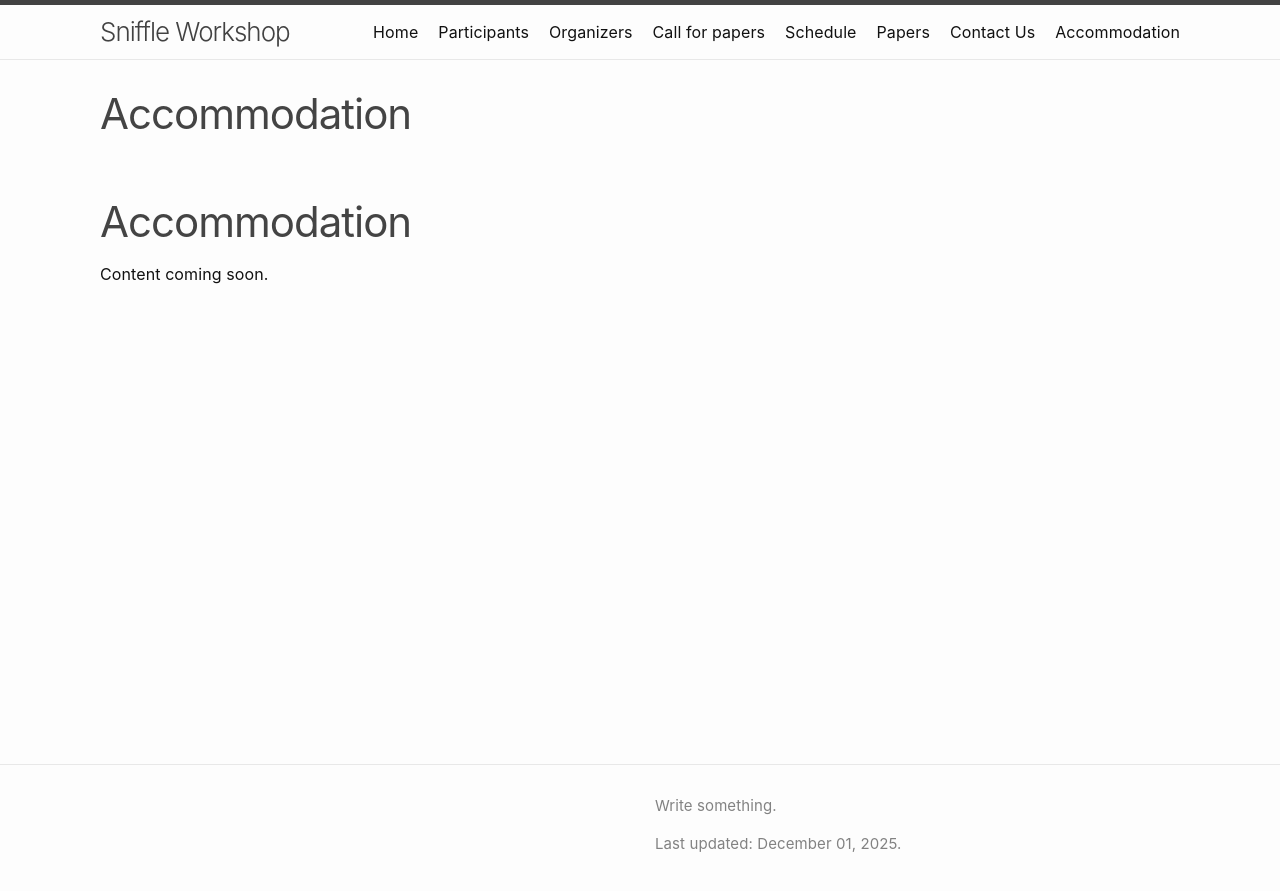
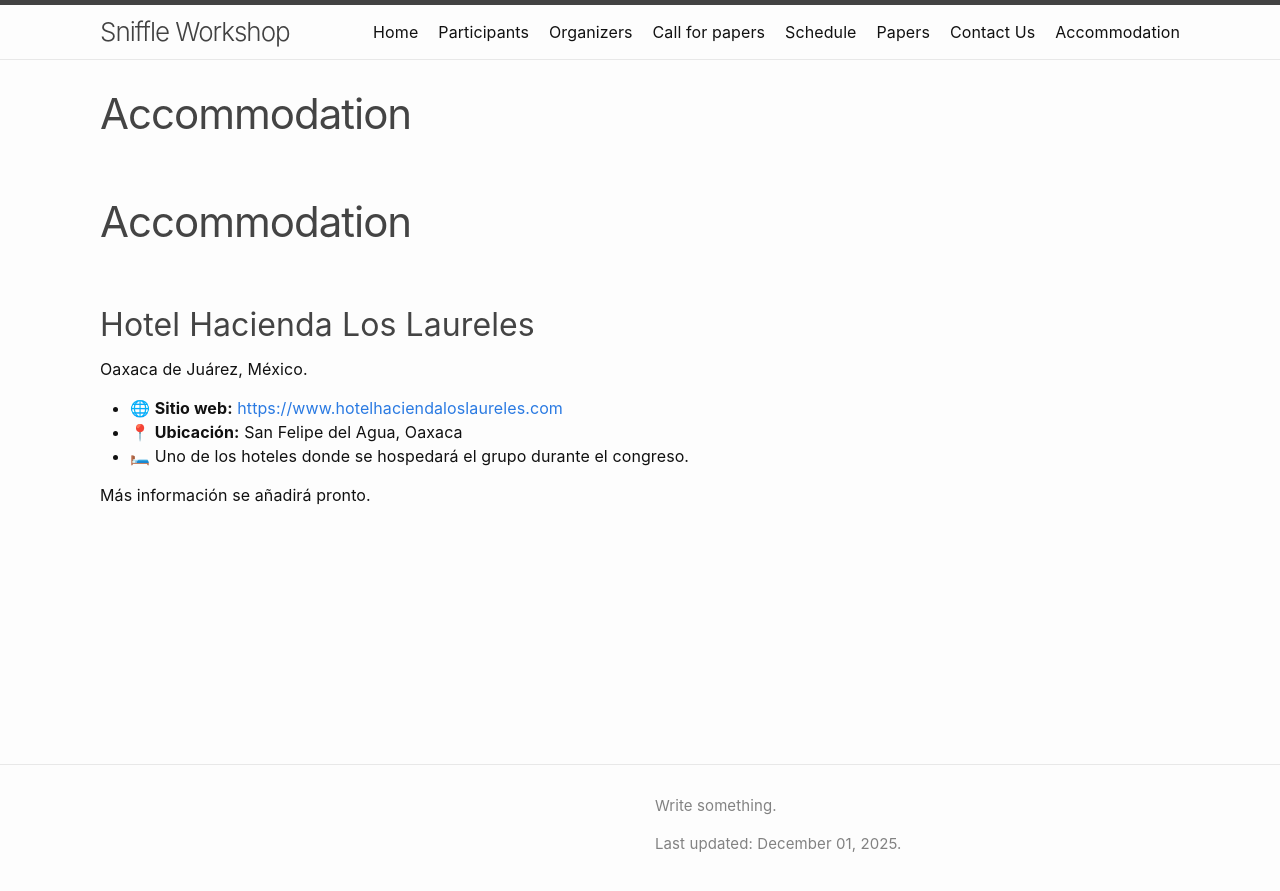
Before and after one commit to celmechcongress2026/celmechcongress2026.github.io, a Jekyll site: the page built from accommodation.md, in a window 1280 px wide. Shown: the top 891 px of the page. Built offline with Jekyll 4.4.1, drawn with Linux system fonts in a browser that asks for light colours.

Commit message:
Update accommodation.md

```diff
--- a/accommodation.md
+++ b/accommodation.md
@@ -6,4 +6,11 @@ permalink: /accommodation/
 
 # Accommodation
 
-Content coming soon.
+## Hotel Hacienda Los Laureles
+Oaxaca de Juárez, México.
+
+- 🌐 **Sitio web:** [https://www.hotelhaciendaloslaureles.com](https://www.hotelhaciendaloslaureles.com)
+- 📍 **Ubicación:** San Felipe del Agua, Oaxaca
+- 🛏️ Uno de los hoteles donde se hospedará el grupo durante el congreso.
+
+Más información se añadirá pronto.
```
